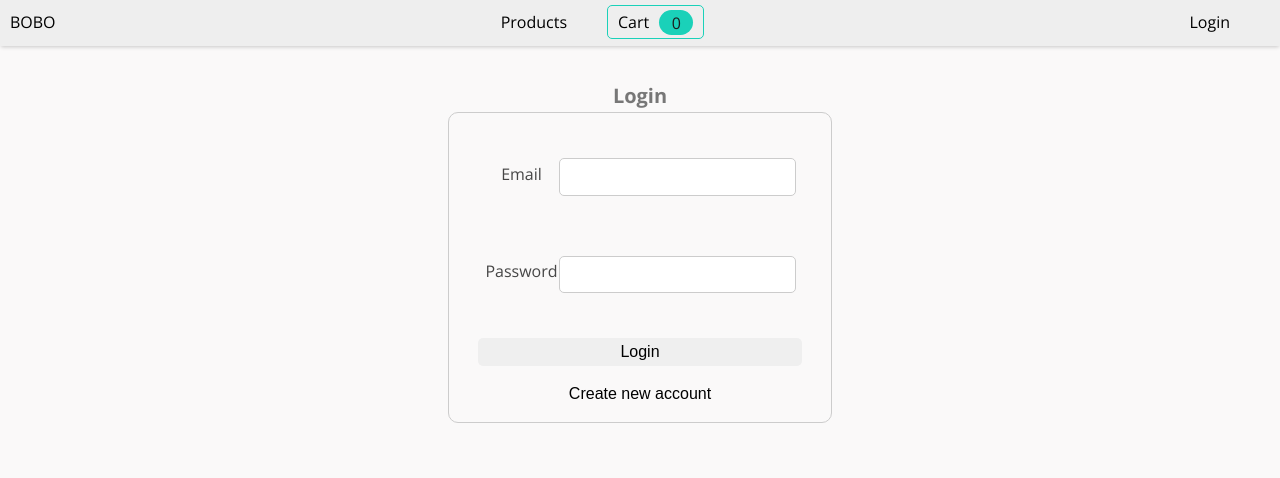
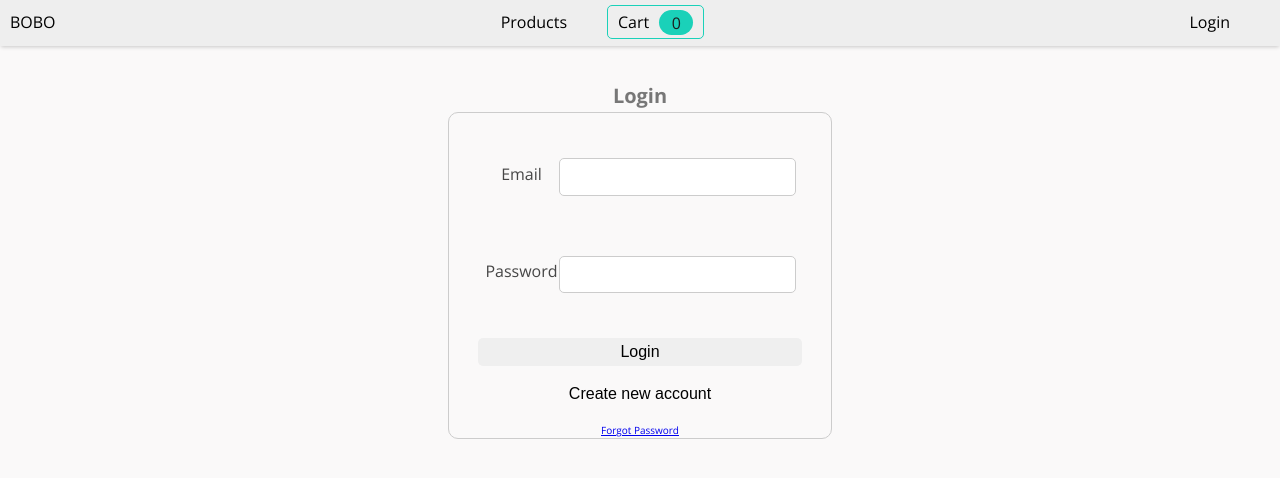
Before and after one commit to davidkaggulire/react-bobo-store, a React (Create React App) app: page /auth in a window 1280 px wide. Shown: the top 478 px of the page. Built offline with nearby package versions, Linux system fonts and the light colour scheme.

Commit message:
add link to forgot password

```diff
--- a/src/components/auth/AuthForm.js
+++ b/src/components/auth/AuthForm.js
@@ -1,6 +1,6 @@
 import { Fragment, useEffect, useState, useRef, useReducer } from "react";
 import { useDispatch, useSelector } from "react-redux";
-import { useNavigate } from "react-router-dom";
+import { Link, useNavigate } from "react-router-dom";
 import { postAuthData } from "../../store/login-actions";
 import Input from "../UI/Input";
 
@@ -188,6 +188,7 @@ const AuthForm = () => {
               {isLogin ? "Create new account" : "Login with existing account"}
             </button>
           </div>
+          <Link to="/resetPassword" className={classes.forgot__link}>Forgot Password</Link>
         </form>
       </section>
     </Fragment>
```
